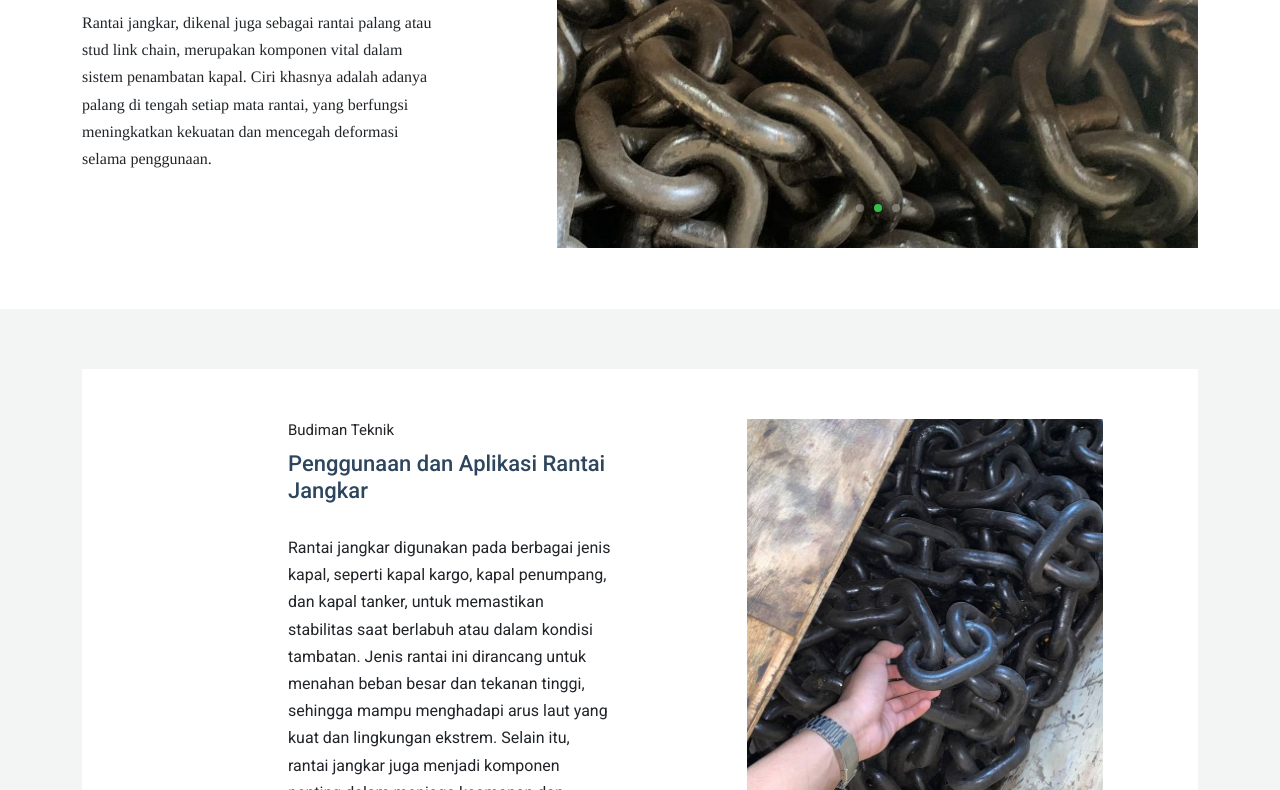
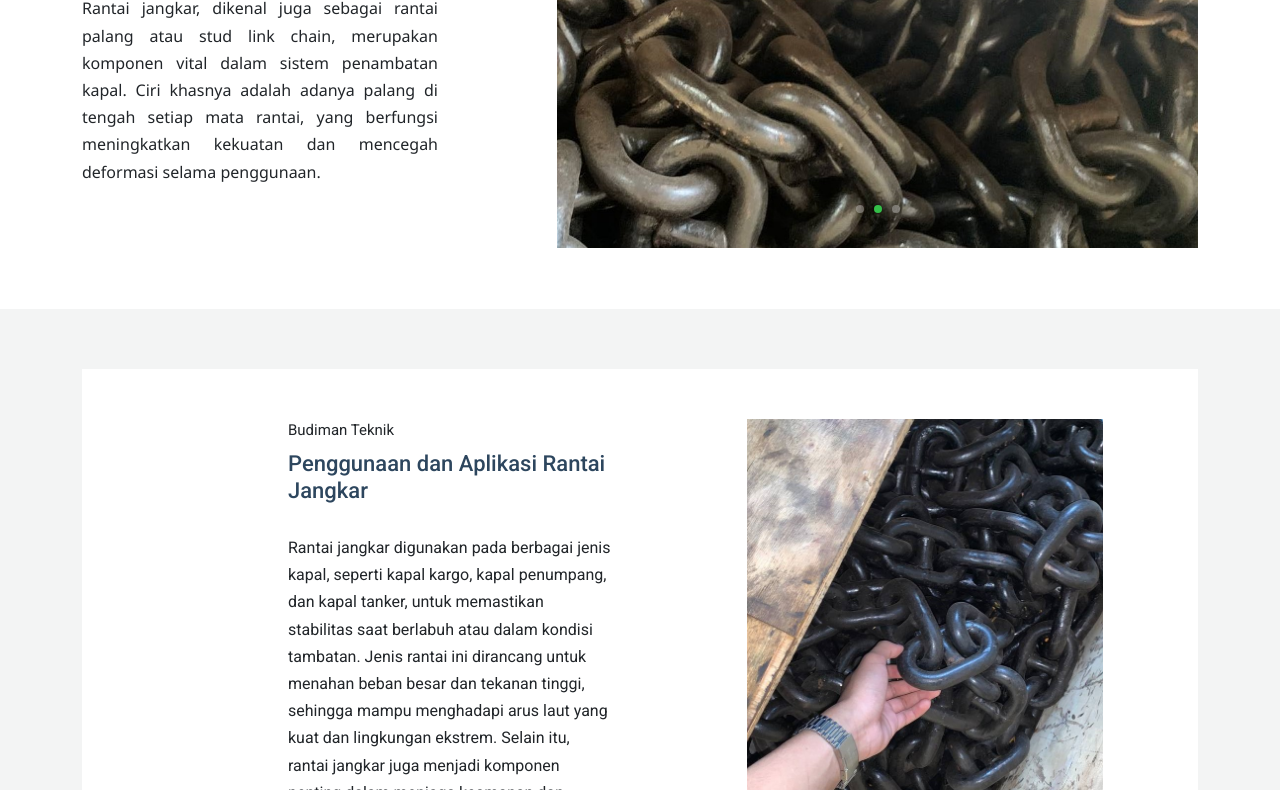
Before and after one commit to nvmaki/budimanteknik, a plain HTML site: page index.html in a window 1280 px wide. Shown: the part 272-1062 px from the top of the page. Drawn offline with Linux system fonts and the light colour scheme; a web font is replaced by a local one.

Commit message:
ganti font ketiga

```diff
--- a/assets/css/main.css
+++ b/assets/css/main.css
@@ -740,7 +740,7 @@ section,
 --------------------------------------------------------------*/
 
 .about {
-   font-family: 'Tinos', serif !important;
+   font-family: 'Noto Sans', serif !important;
 }
 
 
@@ -768,7 +768,8 @@ section,
 .about p {
   line-height: 1.7;
   color: var(--default-color);
-   font-family: 'Tinos' serif !important;
+   font-family: 'Noto Sans' serif !important;
+   text-align: justify;
 }
 
 .about .swiper-pagination {
--- a/index.html
+++ b/index.html
@@ -26,6 +26,10 @@
 
 <link href="https://fonts.googleapis.com/css2?family=Tinos:wght@400;700&display=swap" rel="stylesheet">
 
+
+<link rel="preconnect" href="https://fonts.googleapis.com">
+<link rel="preconnect" href="https://fonts.gstatic.com" crossorigin>
+<link href="https://fonts.googleapis.com/css2?family=Noto+Sans:ital,wght@0,100..900;1,100..900&display=swap" rel="stylesheet">
 
   <!-- Vendor CSS Files -->
   <link href="assets/vendor/bootstrap/css/bootstrap.min.css" rel="stylesheet">
```
